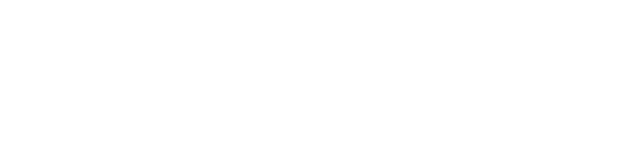
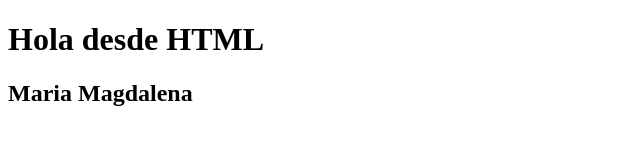
Before and after one commit to MariaMagdale/repositorio, a plain HTML site: page index.html in a window 1280 px wide. Shown: the whole page, without its empty margins (0-640 px from the left). Drawn offline with Linux system fonts and the light colour scheme.

Commit message:
Se agregaron etiquetas

```diff
--- a/index.html
+++ b/index.html
@@ -4,7 +4,11 @@
     <meta charset="UTF-8">
     <meta http-equiv="X-UA-Compatible" content="IE=edge">
     <meta name="viewport" content="width=device-width, initial-scale=1.0">
-    <title>Document</title>
+
+    <title>Ejemplo</title>
+
+    <h1>Hola desde HTML</h1>
+    <h2>Maria Magdalena</h2>
 </head>
 <body>
 
```
